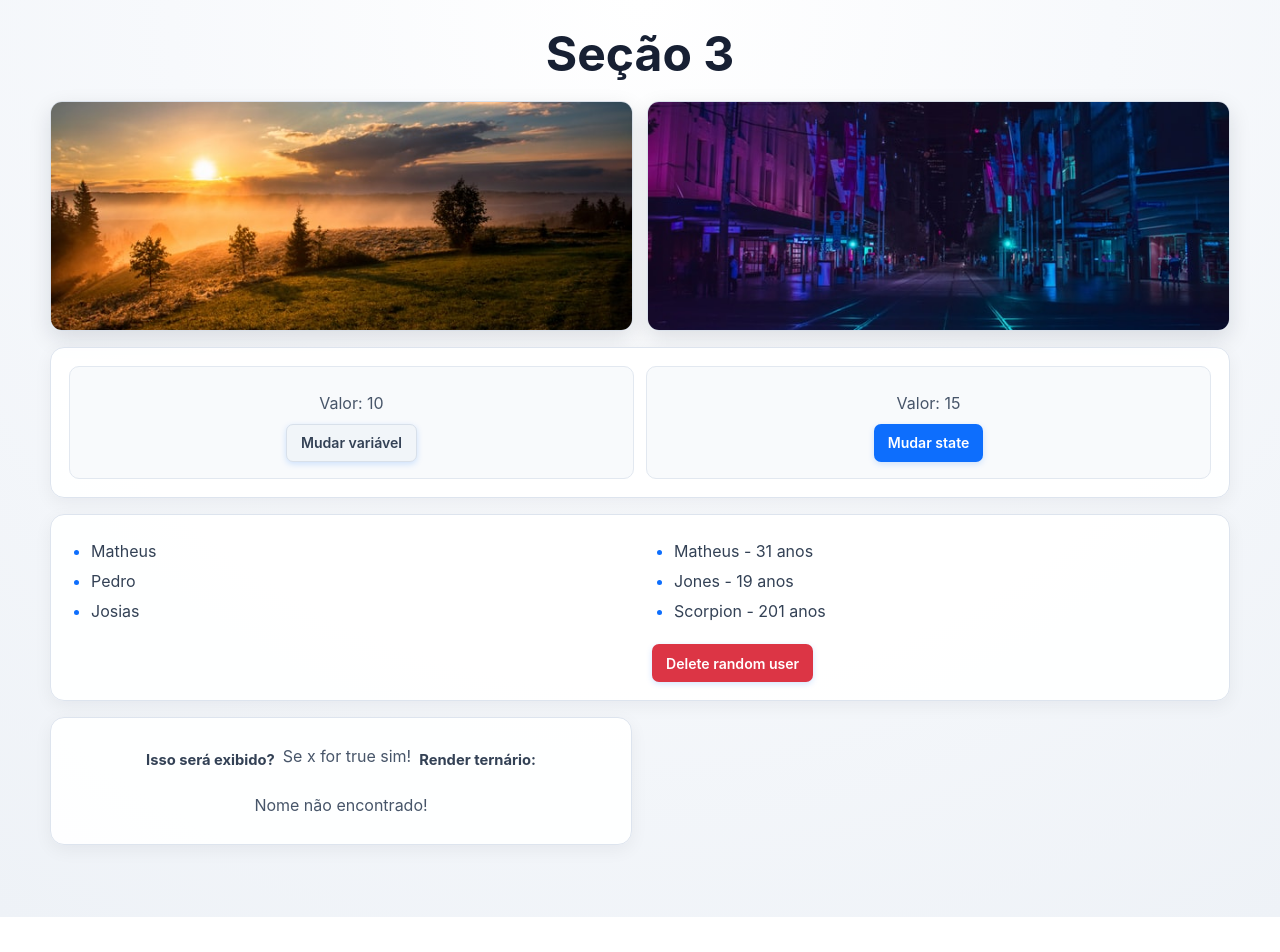
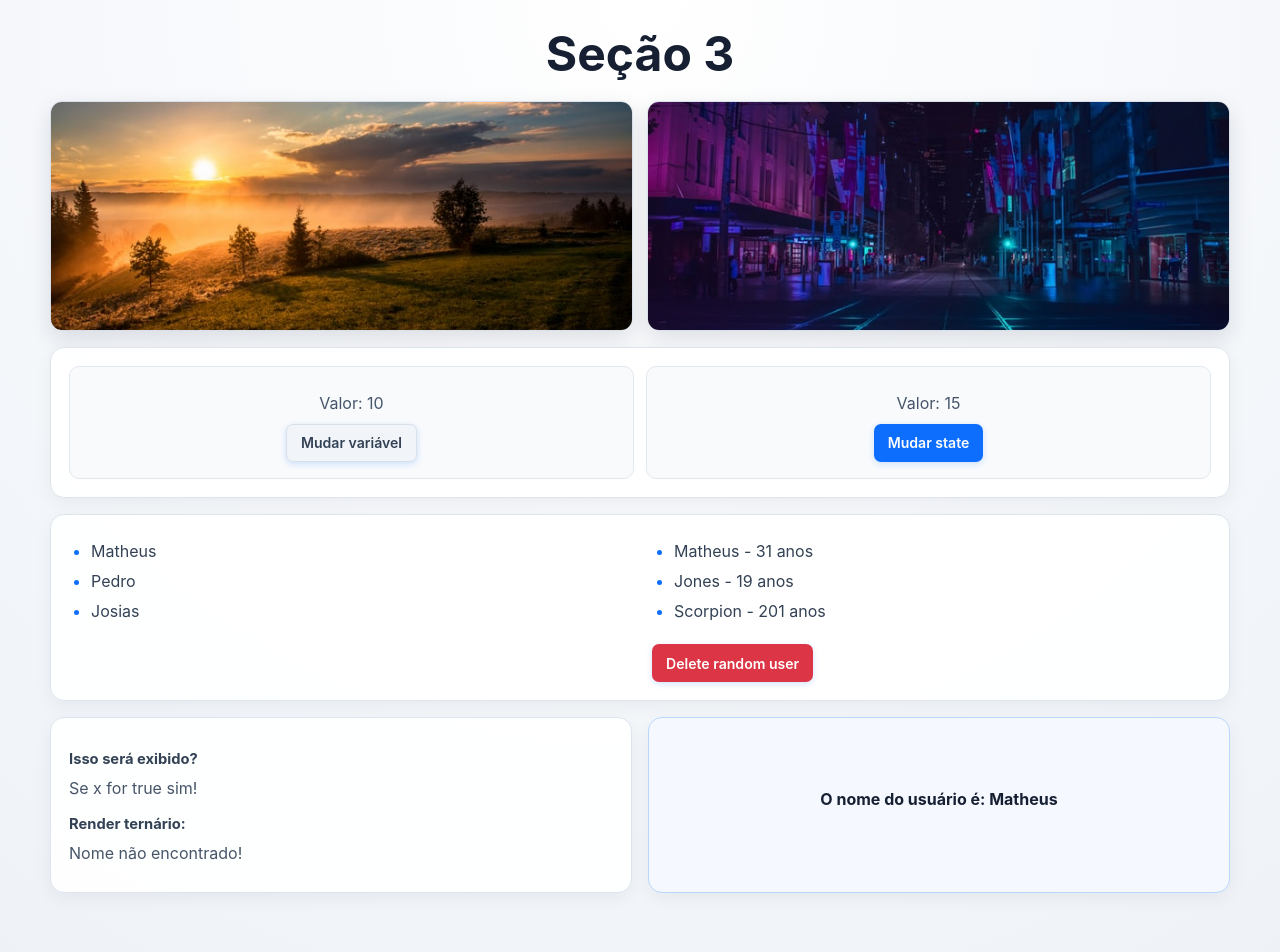
Before and after one commit to CaueRls/Revisao-react, a React (Vite) app: page / in a window 1280 px wide. Shown: the top 952 px of the page. Before the commit the page ends 917 px from the top, so only its background shows below. Built offline with nearby package versions, Linux system fonts and the light colour scheme.

Commit message:
feat: pass username through props

```diff
--- a/src/App.jsx
+++ b/src/App.jsx
@@ -3,6 +3,7 @@ import city from "./assets/city.jpg";
 import ListRender from "./components/ListRender.jsx";
 import ManageData from "./components/ManageData.jsx";
 import ConditionalRender from "./components/ConditionalRender";
+import ShowUserName from "./components/ShowUserName";
 
 function App() {
   return (
@@ -19,6 +20,7 @@ function App() {
       <ManageData/>
       <ListRender/>
       <ConditionalRender />
+      <ShowUserName name="Matheus" />
     </div>
   );
 }
--- a/src/components/ShowUserName.jsx
+++ b/src/components/ShowUserName.jsx
@@ -0,0 +1,10 @@
+const ShowUserName = (props) => {
+    return (
+      <div>
+        {/* A prop name foi recebida do componente pai. */}
+        <h2>O nome do usuário é: {props.name}</h2>
+      </div>
+    );
+  };
+
+  export default ShowUserName;
```
